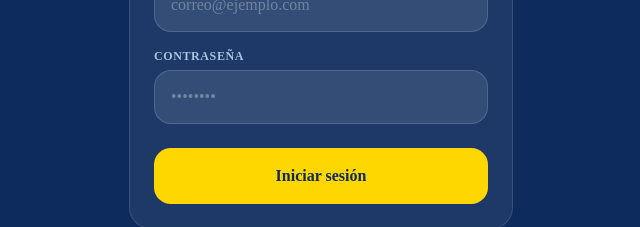
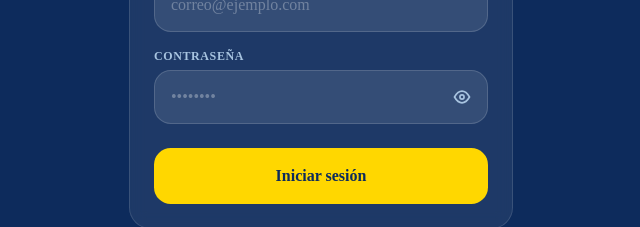
Before and after one commit to pablosepulvedar/raos-web, a Next.js app: page /login in a window 1280 px wide. Shown: the part 438-665 px from the top of the page, without its empty margins (319-959 px from the left). Built offline with nearby package versions, Linux system fonts and the light colour scheme; no server answers.

Commit message:
Ojito para ver la contraseña en el login
Co-Authored-By: Claude Opus 5 <noreply@anthropic.com>

```diff
--- a/app/login/page.tsx
+++ b/app/login/page.tsx
@@ -25,6 +25,7 @@ export default function Login() {
   const [empresa, setEmpresa] = useState<Empresa | null>(null)
   const [slug, setSlug] = useState('')
   const [verPrueba, setVerPrueba] = useState(false)
+  const [verPassword, setVerPassword] = useState(false)
 
   const esAdmin = slug === 'admin'
 
@@ -169,18 +170,38 @@ export default function Login() {
         <label className="block text-[#a8c4e0] text-xs font-bold mb-1.5 tracking-wider uppercase">
           Contraseña
         </label>
+        <div className="relative mb-6">
           <input
-          type="password"
+            type={verPassword ? 'text' : 'password'}
             placeholder="••••••••"
             autoComplete="current-password"
             value={password}
             onChange={(e) => setPassword(e.target.value)}
-          className="w-full mb-6 px-4 py-3.5 rounded-xl text-white placeholder-white/30 text-base outline-none focus:border-[#ffd700]/60 transition-colors"
+            className="w-full px-4 py-3.5 pr-12 rounded-xl text-white placeholder-white/30 text-base outline-none focus:border-[#ffd700]/60 transition-colors"
             style={{
               background: 'rgba(255,255,255,0.1)',
               border: '1px solid rgba(255,255,255,0.15)',
             }}
           />
+          <button
+            type="button"
+            onClick={() => setVerPassword((v) => !v)}
+            aria-label={verPassword ? 'Ocultar contraseña' : 'Mostrar contraseña'}
+            className="absolute right-3 top-1/2 -translate-y-1/2 p-1 text-[#a8c4e0] hover:text-[#ffd700] transition-colors"
+          >
+            {verPassword ? (
+              <svg width="20" height="20" viewBox="0 0 24 24" fill="none" stroke="currentColor" strokeWidth="2" strokeLinecap="round">
+                <path d="M3 3l18 18M10.6 10.6a2 2 0 002.8 2.8" />
+                <path d="M9.4 5.2A9.5 9.5 0 0112 5c5 0 9 4.5 9 7 0 .9-.9 2.4-2.4 3.8M6.3 7.2C4 8.7 3 10.5 3 12c0 2.5 4 7 9 7 1.4 0 2.6-.3 3.7-.8" />
+              </svg>
+            ) : (
+              <svg width="20" height="20" viewBox="0 0 24 24" fill="none" stroke="currentColor" strokeWidth="2" strokeLinecap="round">
+                <path d="M3 12s4-7 9-7 9 7 9 7-4 7-9 7-9-7-9-7z" />
+                <circle cx="12" cy="12" r="2.5" />
+              </svg>
+            )}
+          </button>
+        </div>
 
         <button
           type="submit"
```
Lines whose indentation alone changed are shown as unchanged.
